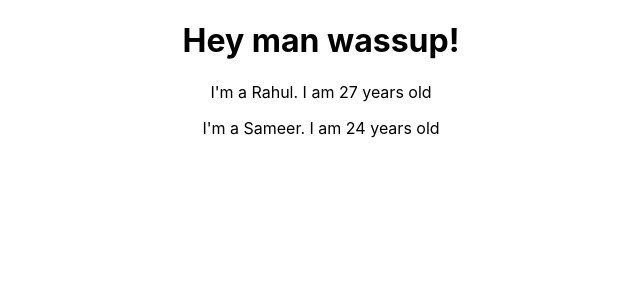
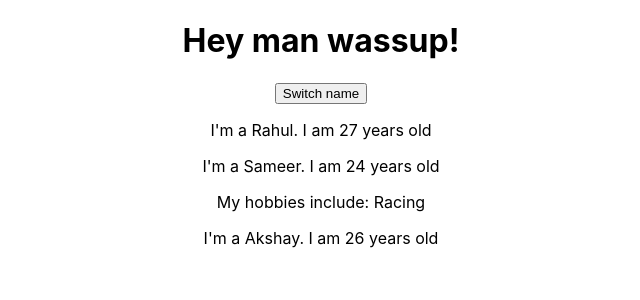
Before and after one commit to ajrahul10/react-complete-guide, a React (Create React App) app: page / in a window 1280 px wide. Shown: the top 300 px of the page, without its empty margins (319-959 px from the left). Built offline with nearby package versions, Linux system fonts and the light colour scheme.

Commit message:
Using setState

```diff
--- a/src/App.js
+++ b/src/App.js
@@ -3,12 +3,30 @@
 import Person from './Person/Person';
 
 class App extends Component {
+
+  state = {
+    persons: [
+      {name: 'Rahul', age: 27},
+      {name: 'Sameer', age: 24},
+      {name: 'Akshay', age: 26}
+    ]
+  }
+
+  switchNameHandler = () => {
+    //console.log('switch clicked');
+    let s = {...this.state};
+    s.persons[2].name = 'Aditya';
+    this.setState(s);
+  }
+
   render() {
     return (
       <div className="App">
         <h1>Hey man wassup!</h1>
-        <Person name="Rahul" age="27" />
-        <Person name="Sameer" age="24" />
+        <button onClick={this.switchNameHandler}>Switch name</button>
+        <Person name={this.state.persons[0].name} age={this.state.persons[0].age} />
+        <Person name={this.state.persons[1].name} age={this.state.persons[1].age}>My hobbies include: Racing</Person>
+        <Person name={this.state.persons[2].name} age={this.state.persons[2].age} />
       </div>
     )
   }
--- a/src/Person/Person.js
+++ b/src/Person/Person.js
@@ -1,7 +1,12 @@
 import React from 'react';
 
 const person = (props) => {
-    return <p>I'm a {props.name}. I am {props.age} years old</p>
+    return (
+        <div>
+            <p>I'm a {props.name}. I am {props.age} years old</p>
+            <p>{props.children}</p>
+        </div>
+    )
 }
 
 export default person;
```
Also changed, not shown: 1 other file (tests, documents, lock files or other folders).
